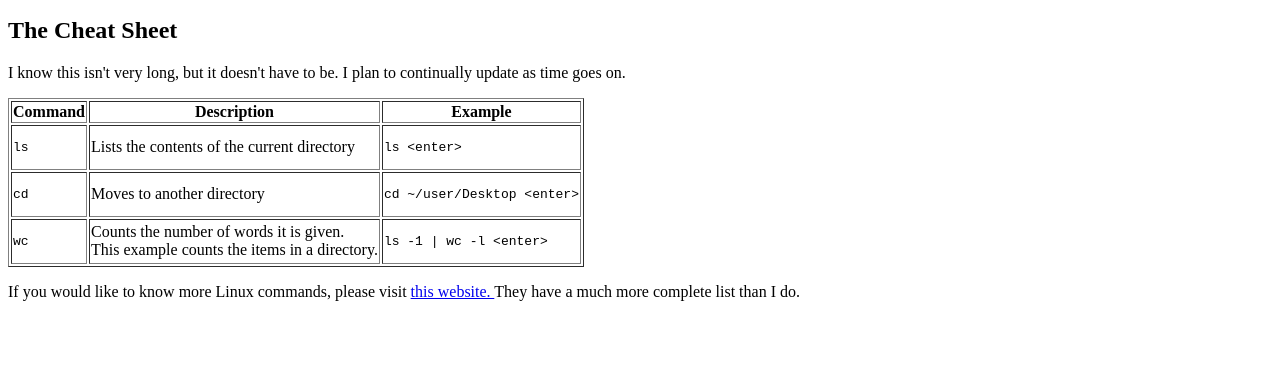
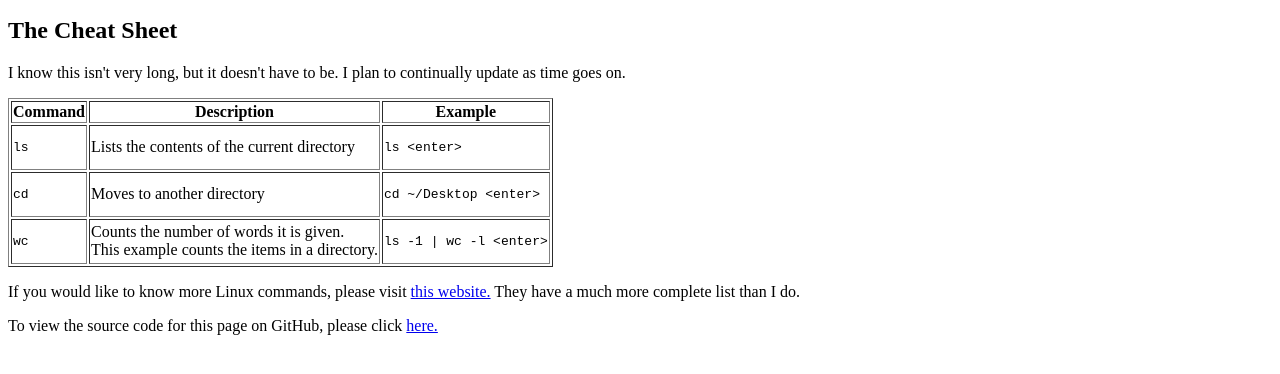
Before and after one commit to TheWildUnicorn/CS2610-HTML-Assignment, a plain HTML site: page index.html in a window 1280 px wide. Shown: the part 252-626 px from the top of the page. Drawn offline with Linux system fonts and the light colour scheme.

Commit message:
Added a link to the source code on GitHub

```diff
--- a/index.html
+++ b/index.html
@@ -44,7 +44,7 @@
         <tr>
             <td><pre>cd</pre></td>
             <td>Moves to another directory</td>
-            <td><pre>cd ~/user/Desktop &lt;enter&gt;</pre></td>
+            <td><pre>cd ~/Desktop &lt;enter&gt;</pre></td>
         </tr>
         <tr>
             <td><pre>wc</pre></td>
@@ -56,9 +56,13 @@
     <p>
         If you would like to know more Linux commands, please visit
         <a href="http://www.mediacollege.com/linux/command/linux-command.html">
-            this website.
-        </a>
+            this website.</a>
         They have a much more complete list than I do.
+    </p>
+    <p>
+        To view the source code for this page on GitHub, please click
+        <a href=https://github.com/TheWildUnicorn/CS2610-HTML-Assignment>
+            here.</a>
     </p>
 </body>
 </html>
```
